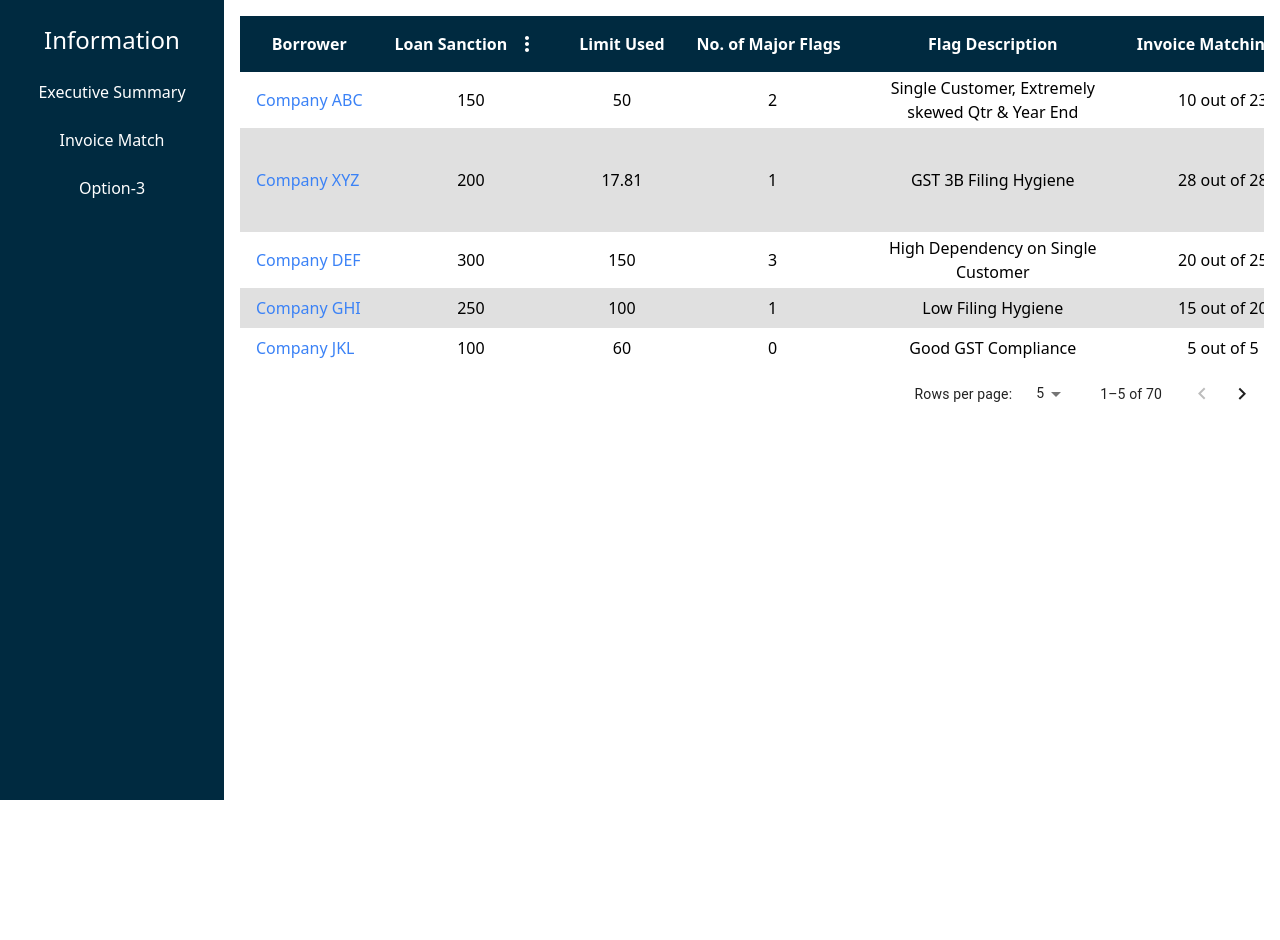
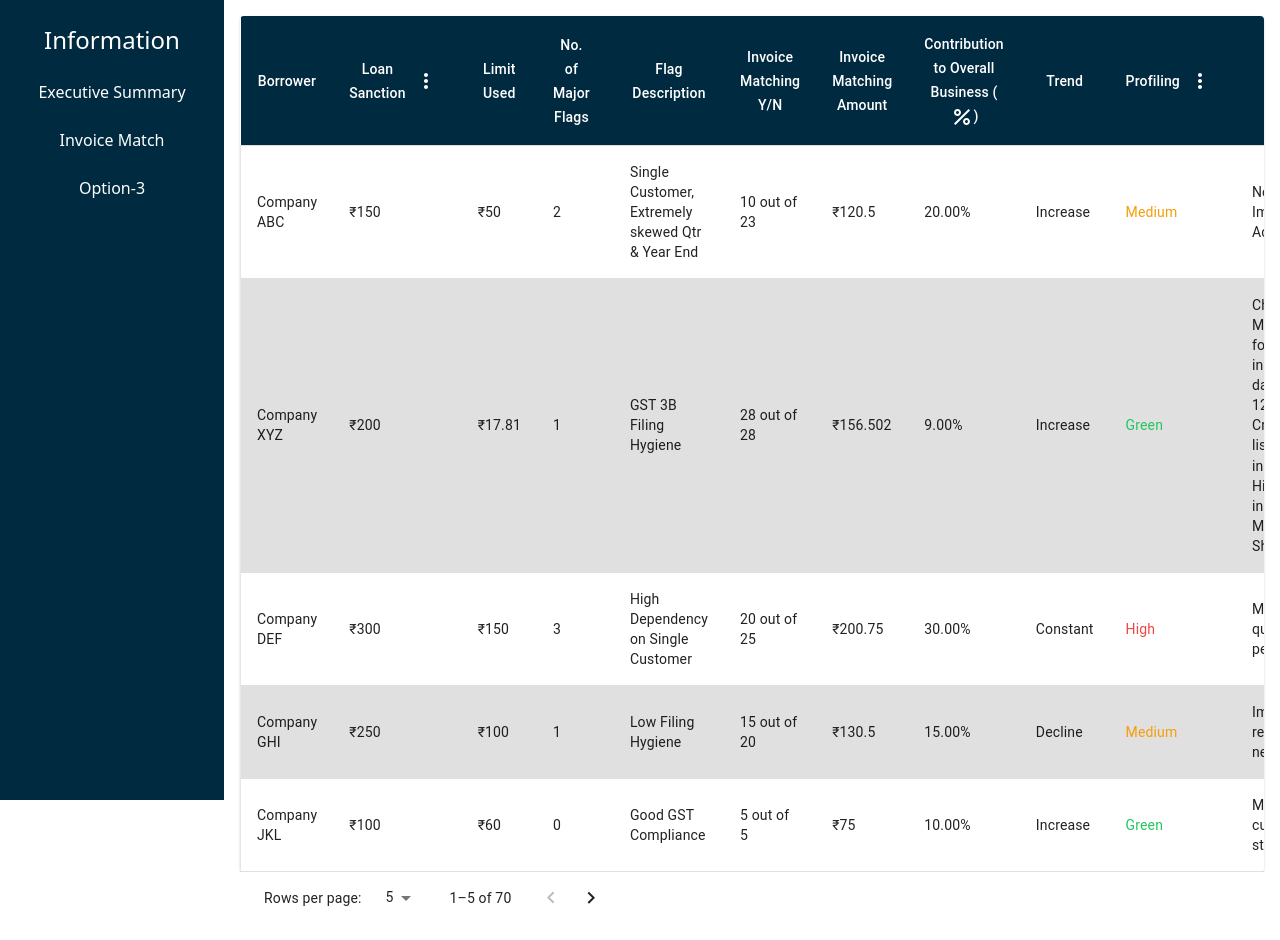
Before and after one commit to Shiv1024/Work, a React (Create React App) app: page /clients in a window 1280 px wide. Before the commit the page ends 800 px from the top, so only its background shows below. Built offline with nearby package versions, Linux system fonts and the light colour scheme.

Commit message:
changed info and executive summary table into mui table

```diff
--- a/src/Components/Clients.js
+++ b/src/Components/Clients.js
@@ -3,7 +3,6 @@ import IconButton from '@mui/material/IconButton';
 import Menu from '@mui/material/Menu';
 import MenuItem from '@mui/material/MenuItem';
 import MoreVertIcon from '@mui/icons-material/MoreVert';
-import TablePagination from '@mui/material/TablePagination';
 import dataJSON from '../Assets/new executive summary metis.json';
 import Sidebar from './Sidebar';
 import ArrowDownwardOutlinedIcon from '@mui/icons-material/ArrowDownwardOutlined';
@@ -11,6 +10,14 @@ import ArrowUpwardOutlinedIcon from '@mui/icons-material/ArrowUpwardOutlined';
 import Tooltip from '@mui/material/Tooltip';
 import PercentIcon from '@mui/icons-material/Percent';
 import FilterListIcon from '@mui/icons-material/FilterList';
+import Table from '@mui/material/Table';
+import TableBody from '@mui/material/TableBody';
+import TableCell from '@mui/material/TableCell';
+import TableContainer from '@mui/material/TableContainer';
+import TableHead from '@mui/material/TableHead';
+import TablePagination from '@mui/material/TablePagination';
+import TableRow from '@mui/material/TableRow';
+import Paper from '@mui/material/Paper';
 
 const loanSanctionOptions = [
   { value: '', label: 'All' },
@@ -34,6 +41,7 @@ const profilingColors = {
   Red: 'text-red-500',
   Yellow:'text-yellow-500'
 };
+
 
 const Clients = () => {
   const [data, setData] = useState(dataJSON);
@@ -128,7 +136,7 @@ const Clients = () => {
 
   const formatPercentage = (value) => {
     if (value === null || value === undefined) return '-';
-    return `${parseFloat(value*100).toFixed(2)}%`;
+    return `${parseFloat(value * 100).toFixed(2)}%`;
   };
 
   return (
@@ -136,14 +144,15 @@ const Clients = () => {
       <div className='flex-none'>
         <Sidebar />
       </div>
-
       <div className='p-4 ml-32 md:ml-48 lg:ml-56 flex flex-col overflow-x-hidden'>
-        <div className="flex overflow-x-scroll overflow-y-hidden">
-          <table className="flex-shrink-0 mx-auto bg-white border-collapse overflow-x-auto">
-            <thead>
-              <tr>
-                <th className="py-2 px-4 bg-bcgClr  text-white text-center text-nowrap">Borrower</th>
-                <th className="py-2 px-4 bg-bcgClr  text-white text-center text-nowrap">
+        <TableContainer component={Paper}>
+          <Table>
+            <TableHead>
+              <TableRow className="bg-bcgClr text-center">
+                <TableCell style={{ color: 'white', textAlign: 'center' }}>
+                  Borrower
+                </TableCell>
+                <TableCell style={{ color: 'white', textAlign: 'center' }}>
                   <div className="flex items-center justify-between">
                     <span>Loan Sanction</span>
                     {loanSanctionFilter && (
@@ -170,25 +179,35 @@ const Clients = () => {
                       ))}
                     </Menu>
                   </div>
-                </th>
-                <th className="py-2 px-4 bg-bcgClr  text-white text-center text-nowrap">Limit Used</th>
-                <th onClick={() => handleSort('noOfMajorFlags')} className="py-2 px-4 bg-bcgClr text-white text-center cursor-pointer">
-                  <div className='flex flex-row items-center'>
-                    <div className='text-nowrap mr-2'>No. of Major Flags</div>
+                </TableCell>
+                <TableCell style={{ color: 'white', textAlign: 'center' }}>
+                  Limit Used
+                </TableCell>
+                <TableCell onClick={() => handleSort('noOfMajorFlags')} style={{ color: 'white', textAlign: 'center' }}>
+                  <div className='flex flex-row items-center cursor-pointer '>
+                    <div className='text-wrap mr-2 '>No. of Major Flags</div>
                     <Tooltip title="Sort" placement="bottom">
                       {sortConfig.key === 'noOfMajorFlags' && (sortConfig.direction === 'ascending' ? <ArrowDownwardOutlinedIcon /> : <ArrowUpwardOutlinedIcon />)}
                     </Tooltip>
                   </div>
-                </th>
-                <th className="py-2 px-4 bg-bcgClr text-white w-64 text-center text-nowrap">Flag Description</th>
-                <th className="py-2 px-4 bg-bcgClr text-white text-center text-nowrap">Invoice Matching Y/N</th>
-                <th className="py-2 px-4 bg-bcgClr text-white text-center text-nowrap">Invoice Matching Amount</th>
-                <th className="py-2 px-4 bg-bcgClr text-white text-center text-nowrap">
+                </TableCell>
+                <TableCell style={{ color: 'white', textAlign: 'center' }}>
+                  Flag Description
+                </TableCell>
+                <TableCell style={{ color: 'white', textAlign: 'center' }}>
+                  Invoice Matching Y/N
+                </TableCell>
+                <TableCell style={{ color: 'white', textAlign: 'center' }}>
+                  Invoice Matching Amount
+                </TableCell>
+                <TableCell style={{ color: 'white', textAlign: 'center' }}>
                   Contribution to Overall Business
-                  (<PercentIcon/>)
-                </th>
-                <th className="py-2 px-4 bg-bcgClr text-white text-center text-nowrap">Trend</th>
-                <th className="py-2 px-4 bg-bcgClr text-white text-center text-nowrap">
+                  (<PercentIcon />)
+                </TableCell>
+                <TableCell style={{ color: 'white', textAlign: 'center' }}>
+                  Trend
+                </TableCell>
+                <TableCell style={{ color: 'white', textAlign: 'center' }}>
                   <div className="flex items-center justify-between">
                     <span>Profiling</span>
                     {profilingFilter && (
@@ -215,73 +234,60 @@ const Clients = () => {
                       ))}
                     </Menu>
                   </div>
-                </th>
-                <th className="py-2 px-4 bg-bcgClr text-white text-center">Action</th>
-              </tr>
-            </thead>
-            <tbody className="shadow-lg">
-              {sortedData.slice(page * rowsPerPage, page * rowsPerPage + rowsPerPage).map((row, index) => (
-                <tr key={index} className={(page * rowsPerPage + index) % 2 === 0 ? 'bg-white hover:shadow-md' : 'bg-bgClr2 hover:shadow-md'}>
-                  <td className="py-1 px-4 text-left">
-                    <div className="relative ">
-                      <div className="truncate hover:cursor-pointer text-blue-500">{row.borrower}</div>
-                      {row.borrower.length > 40 &&
-                        <div className="absolute inset-0 flex items-center justify-center bg-gray-800 bg-opacity-90 text-white text-xl font-bold opacity-0 hover:opacity-100  h-10 overflow-auto">
-                          {row.borrower}
+                </TableCell>
+                <TableCell  style={{ color: 'white', textAlign:'center' }}>
+                    Action
+                </TableCell>
+              </TableRow>
+            </TableHead>
+            <TableBody>
+              {sortedData.slice(page * rowsPerPage, page * rowsPerPage + rowsPerPage).map((row,index) => (
+                <TableRow key={row.borrowerName} className={`text-center border ${index % 2 === 0 ? 'bg-white hover:shadow-md' : 'bg-bgClr2 hover:shadow-md'}`}>
+                  <TableCell className='text-gray-900 text-center '>
+                    {row.borrower}
+                  </TableCell>
+                  <TableCell className='text-gray-900 text-center '>
+                    {formatCurrency(row.loanSanction)}
+                  </TableCell>
+                  <TableCell className='text-gray-900 text-center '>
+                    {formatCurrency(row.limitUsed)}
+                  </TableCell>
+                  <TableCell className='text-gray-900 text-center '>
+                    {row.noOfMajorFlags}
+                  </TableCell>
+                  <TableCell className='text-gray-900 text-center '>
+                  {row.flagDescription}
+                  </TableCell>
+                  <TableCell className='text-gray-900 text-center '>
+                    {row.invoiceMatchingYN||'-'}
+                  </TableCell>
+                  <TableCell className='text-gray-900 text-center '>
+                    {formatCurrency(row.invoiceMatchingAmount)}
+                  </TableCell>
+                  <TableCell className='text-gray-900 text-center '>
+                    {formatPercentage(row.credableContriToOverallBusiness)}
+                  </TableCell>
+                  <TableCell className='text-gray-900 text-center cursor-pointer'>
+                  {<Tooltip title={row.remarks} placement="bottom">
+                        <div className="truncate">
+                        {row.trendDeclineIncreaseConstant}
                         </div>
-                      }
-                    </div>
-                  </td>
-                  <td className="py-2 px-7 text-center">
-                    <div className="relative ">
-                      <div className="truncate text-center">{row.loanSanction}</div>
-                    </div>
-                  </td>
-                  <td className="py-1 px-4 text-center">
-                    <div className="truncate relative">{row.limitUsed}</div>
-                  </td>
-                  <td className="py-1 px-4 text-center">
-                    <div className="truncate relative ">{row.noOfMajorFlags}</div>
-                  </td>
-                  <td className="py-1 px-4 text-center">
-                    <div className="relative ">
-                      {row.flagDescription.length >30 ?
-                        <Tooltip title={row.flagDescription} placement="bottom">
-                        <div className="truncate text-wrap">{row.flagDescription}</div>
-                        </Tooltip>:
-                        <div className="truncate text-wrap">{row.flagDescription}</div>
-                      }
-                    </div>
-                  </td>
-                  <td className="py-1 px-4 text-center">
-                    <div className="truncate relative ">{row.invoiceMatchingYN || '-'}</div>
-                  </td>
-                  <td className="py-1 px-4 text-center">
-                    <div className="truncate relative ">{formatCurrency(row.invoiceMatchingAmount)}</div>
-                  </td>
-                  <td className="py-1 px-4 text-center">
-                    <div className="truncate relative ">{formatPercentage(row.credableContriToOverallBusiness)}</div>
-                  </td>
-                  <td className="py-1 px-4 text-center relative cursor-pointer">
-                    <div className="relative  group">
-                      <Tooltip title={row.remarks} placement="bottom">
-                        <div className="truncate">
-                          {row.trendDeclineIncreaseConstant}
-                        </div>
-                      </Tooltip>
-                    </div>
-                  </td>
-                  <td className={`py-1 px-4 text-center relative  ${profilingColors[row.profiling]}`}>
-                    <div className="truncate">{row.profiling || '-'}</div>
-                  </td>
-                  <td className="py-1 px-4 text-center">
-                    <div className="truncate relative w-64 text-wrap">{row.action || '-'}</div>
-                  </td>
-                </tr>
+                    </Tooltip>}
+                  </TableCell>
+                  <TableCell className="text-gray-900 text-center">
+                  <div className={profilingColors[row.profiling]}>{row.profiling || '-'}</div>
+                </TableCell>
+
+                  <TableCell className={`text-gray-900 text-center `}>
+                  {row.action || '-'}
+                  </TableCell>
+                </TableRow>
               ))}
-            </tbody>
-          </table>
-        </div>
+            </TableBody>
+          </Table>
+        </TableContainer>
+        <div className='bg-white w-full flex justify-start'>
+        <div className="w-auto">
         <TablePagination
           rowsPerPageOptions={[5, 10, 25]}
           component="div"
@@ -291,6 +297,8 @@ const Clients = () => {
           onPageChange={handleChangePage}
           onRowsPerPageChange={handleChangeRowsPerPage}
         />
+        </div>
+        </div>
       </div>
     </div>
   );
--- a/src/Components/DiffTables.js
+++ b/src/Components/DiffTables.js
@@ -160,20 +160,20 @@ function DiffTable(props) {
               </TableHead>
               <TableBody>
                 {props.Data.slice(page * rowsPerPage, page * rowsPerPage + rowsPerPage).map((row, index) => (
-                  <TableRow key={index}>
-                    <TableCell style={{ backgroundColor: '#f5f5f5' }} align="center">
+                  <TableRow key={index} className={(index) % 2 === 0 ? 'bg-white hover:shadow-md' : 'bg-bgClr2 hover:shadow-md'}>
+                    <TableCell  align="center">
                       {row.inclusions}
                     </TableCell>
-                    <TableCell style={{ backgroundColor: '#f5f5f5' }} align="center">
+                    <TableCell  align="center">
                       {row.measure}
                     </TableCell>
-                    <TableCell style={{ backgroundColor: '#f5f5f5' }} align="center">
+                    <TableCell  align="center">
                       {row.historicalTrend}
                     </TableCell>
-                    <TableCell style={{ backgroundColor: '#f5f5f5' }} align="center">
+                    <TableCell  align="center">
                       {row.currentMonthResponse}
                     </TableCell>
-                    <TableCell style={{ backgroundColor: '#f5f5f5' }} align="center">
+                    <TableCell align="center">
                       {row.remarks}
                     </TableCell>
                   </TableRow>
--- a/src/Components/Product3/Governmentids.js
+++ b/src/Components/Product3/Governmentids.js
@@ -1,6 +1,13 @@
 import React, { useState } from "react";
 import ArrowDropDownIcon from '@mui/icons-material/ArrowDropDown';
-
+import Table from '@mui/material/Table';
+import TableBody from '@mui/material/TableBody';
+import TableCell from '@mui/material/TableCell';
+import TableContainer from '@mui/material/TableContainer';
+import TableHead from '@mui/material/TableHead';
+import TablePagination from '@mui/material/TablePagination';
+import TableRow from '@mui/material/TableRow';
+import Paper from '@mui/material/Paper';
 const IdInfo = () => {
   const [isTableVisible, setIsTableVisible] = useState(false);
 
@@ -25,7 +32,7 @@ const IdInfo = () => {
         <div className="flex flex-col lg:flex-row p-4 gap-4">
           {idInfo.map((item, index) => (
             <div key={index} className="flex-1">
-              <table className="w-full border-collapse border border-slate-400">
+              {/* <table className="w-full border-collapse border border-slate-400">
                 <thead>
                   <tr>
                     <th className="py-3 px-4 bg-bcgClr text-white">{item.label}</th>
@@ -36,7 +43,25 @@ const IdInfo = () => {
                     <td className="py-2 px-4 border-t border-slate-400 text-center">{item && item.value||'-'}</td>
                   </tr>
                 </tbody>
-              </table>
+              </table> */}
+              <TableContainer component={Paper}>
+                <Table>
+                  <TableHead>
+                    <TableRow className="bg-bcgClr text-center">
+                      <TableCell  style={{ color: 'white', textAlign:'center' }}>
+                        {item.label}
+                      </TableCell>
+                    </TableRow>
+                  </TableHead>
+                  <TableBody>
+                      <TableRow key={index}>
+                        <TableCell style={{ backgroundColor: '#f5f5f5' }} align="center">
+                        {item && item.value||'-'}
+                        </TableCell>
+                      </TableRow>
+                  </TableBody>
+                </Table>
+              </TableContainer>
             </div>
           ))}
         </div>
--- a/src/Components/Product3/PersonalInfo.js
+++ b/src/Components/Product3/PersonalInfo.js
@@ -34,7 +34,7 @@ const Personalinfo = () => {
         <Sidebar />
       </div>
       <div className="flex-1 ml-32 md:ml-48 lg:ml-56 flex flex-col overflow-hidden">
-        <div className="flex-1 overflow-y-auto">
+        <div className="flex-1 overflow-y-auto ">
           <div className="w-full border-l border-gray-400 h-12 md:h-16 lg:h-20 bg-bcgClr flex flex-col justify-center">
             <h1 className="text-white text-base md:text-lg lg:text-xl ml-4">JAY DIPAKKUMAR JHAVERI S/O DIPAK JHAVERI</h1>
           </div>
```
Also changed, not shown: src/Components/Product3/Contactinfo.js (+147 -47 lines).
